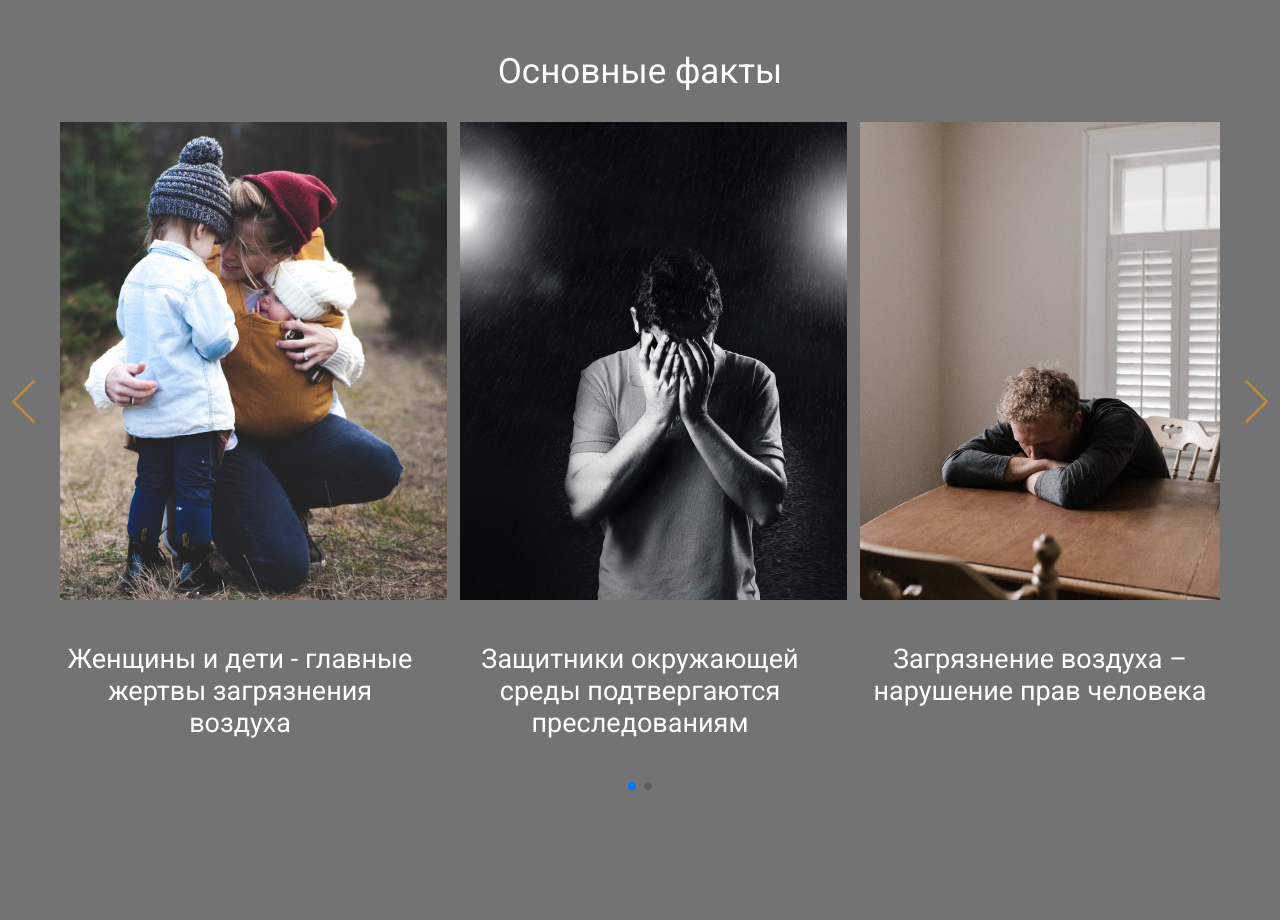
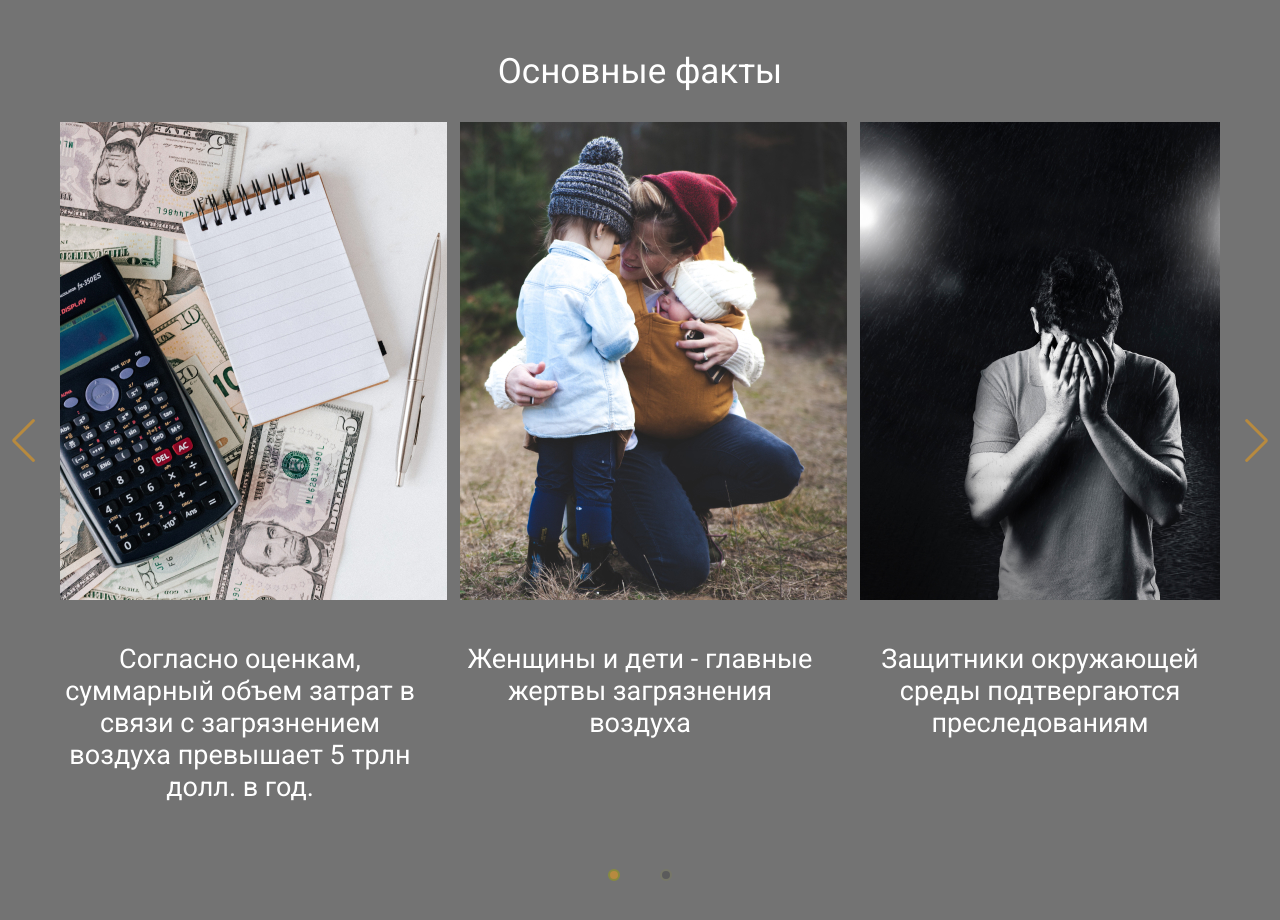
Before and after one commit to PerpetuumG/air-quality, a React (Create React App) app: page / in a window 1280 px wide. Shown: the part 1080-2000 px from the top of the page. Before the commit the page ends 1933 px from the top, so only its background shows below. Built offline with nearby package versions, Linux system fonts and the light colour scheme.

Commit message:
День 2_3

```diff
--- a/src/components/facts/Facts.js
+++ b/src/components/facts/Facts.js
@@ -24,16 +24,24 @@ import './Facts.scss';
                     nextEl: '.swiper-button-next',
                     prevEl: '.swiper-button-prev',
                 }}
-                pagination
+                pagination={{
+                    el: '.facts-pagination',
+                    clickable: 'true',
+                    renderBullet: function(index, className) {
+                        return `<span class = "facts-pagination-bullet ${className}"></span>`;
+                     },
+                }}
                 spaceBetween={40}
                 slidesPerView={3}
+                centeredSlides={true}
                 slidesPerGroup={3}
                 loop={true}
-                loopFillGroupWithBlank={true}
+                // loopFillGroupWithBlank={true}
             >
                 {factsSlides}
             </Swiper>
             <div className="swiper-button-next"/>
+            <div className="facts-pagination"/>
         </section>
     );
 };
--- a/src/components/facts/Facts.scss
+++ b/src/components/facts/Facts.scss
@@ -33,4 +33,26 @@
   & > .swiper-button-next{
     right: 10px;
   }
+
+  &-pagination {
+    display: flex;
+    justify-content: center;
+    margin-top: 66px;
+
+    &-bullet {
+      display: inline-block;
+      width: 24px;
+      height: 24px;
+      border-radius: 50%;
+      margin: 0 20px;
+      background-color: transparent;
+      border: 2px solid #878a3f;
+      opacity: 1;
+      transition: 0.3s background-color;
+    }
+
+    & > .swiper-pagination-bullet-active {
+      background-color: #b78a3f;
+    }
+  }
 }
```
